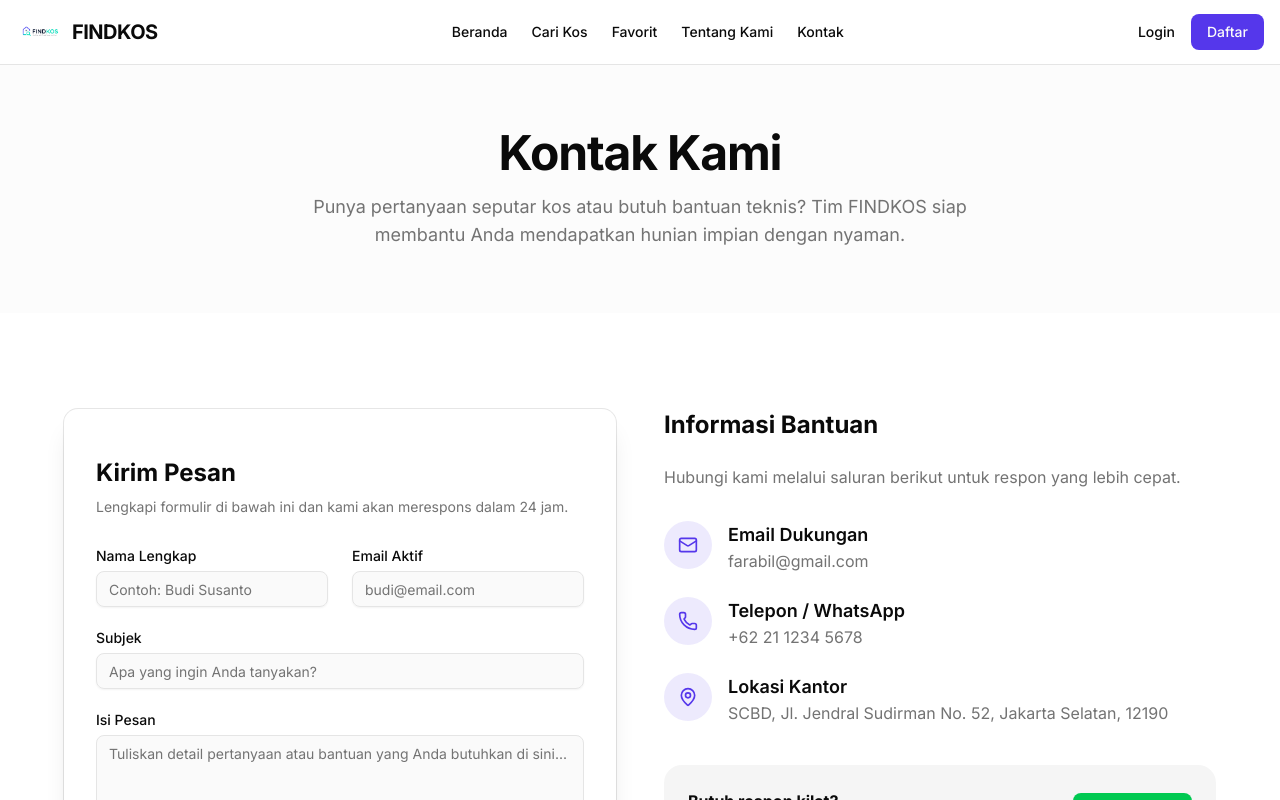
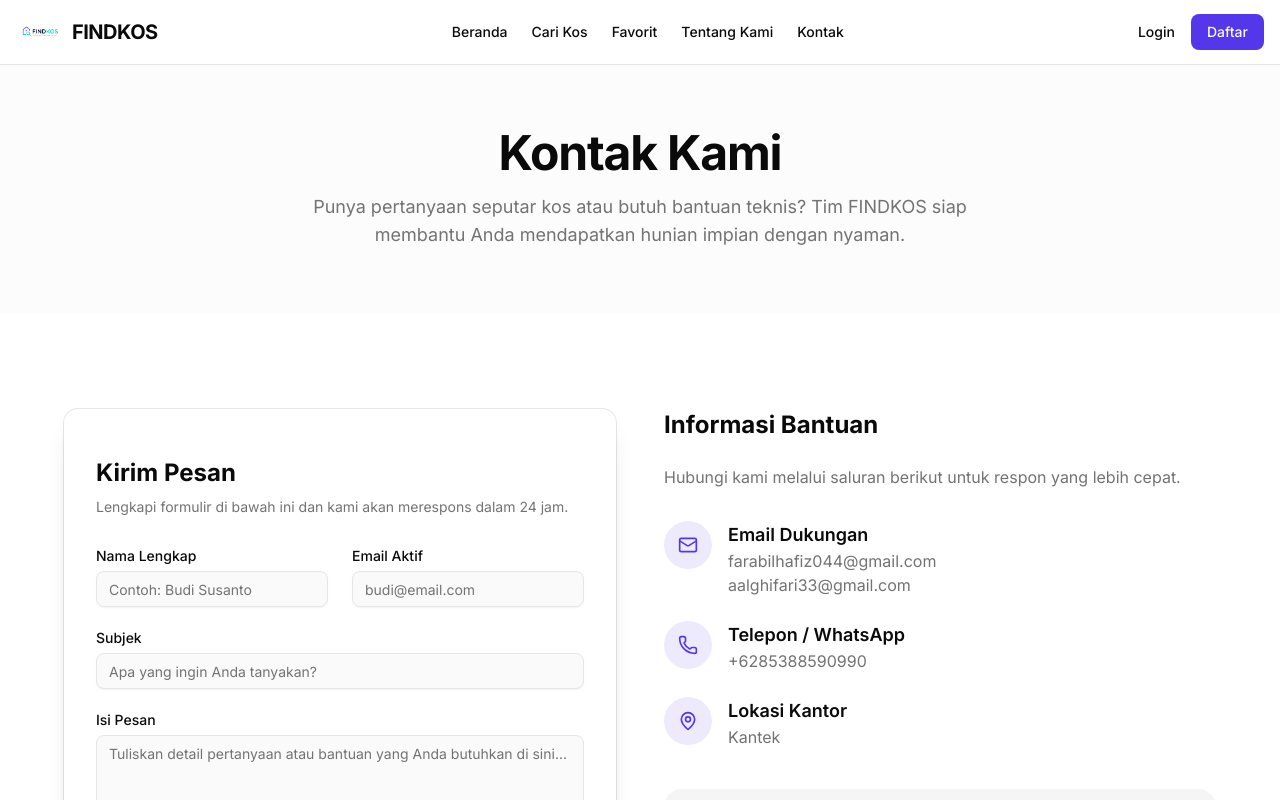
Before and after one commit to PUTRAAKBAR/findkos, a Next.js app: page /kontak in a window 1280 px wide. Shown: the top 800 px of the page. Built offline with nearby package versions, Linux system fonts and the light colour scheme; no server answers.

Commit message:
ubah kontak kami

```diff
--- a/src/app/kontak/page.tsx
+++ b/src/app/kontak/page.tsx
@@ -81,7 +81,8 @@ export default function KontakPage() {
                   </div>
                   <div>
                     <h4 className="font-semibold text-lg">Email Dukungan</h4>
-                    <p className="text-muted-foreground">farabil@gmail.com</p>
+                    <p className="text-muted-foreground">farabilhafiz044@gmail.com</p>
+                    <p className="text-muted-foreground">aalghifari33@gmail.com</p>
                   </div>
                 </div>
 
@@ -91,7 +92,7 @@ export default function KontakPage() {
                   </div>
                   <div>
                     <h4 className="font-semibold text-lg">Telepon / WhatsApp</h4>
-                    <p className="text-muted-foreground">+62 21 1234 5678</p>
+                    <p className="text-muted-foreground">+6285388590990</p>
                   </div>
                 </div>
 
@@ -101,7 +102,7 @@ export default function KontakPage() {
                   </div>
                   <div>
                     <h4 className="font-semibold text-lg">Lokasi Kantor</h4>
-                    <p className="text-muted-foreground">SCBD, Jl. Jendral Sudirman No. 52, Jakarta Selatan, 12190</p>
+                    <p className="text-muted-foreground">Kantek</p>
                   </div>
                 </div>
               </div>
```
